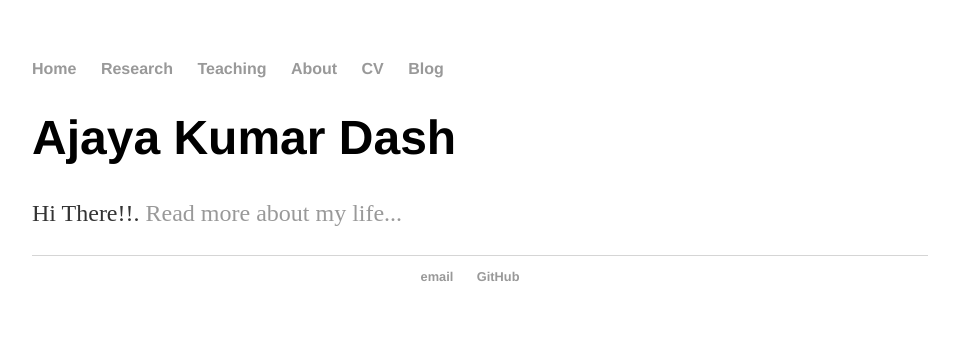
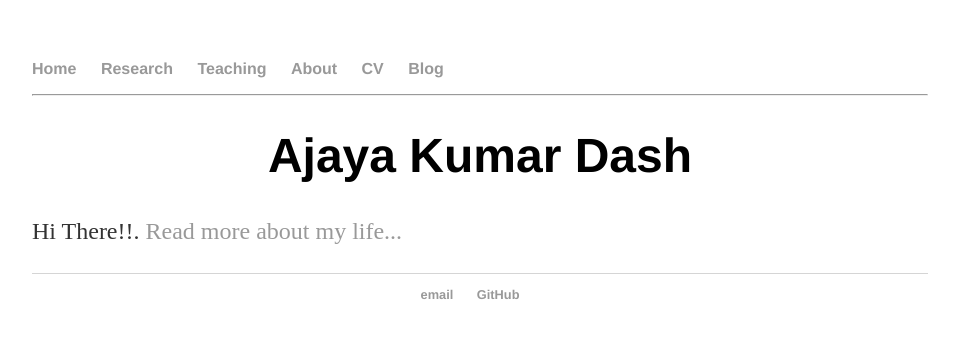
Before and after one commit to dash-ak/dash-ak.github.io, a Jekyll site: the page built from index.html, in a window 1280 px wide. Shown: the top 338 px of the page, without its empty margins (160-1119 px from the left). Built offline with Jekyll 4.4.1, drawn with Linux system fonts in a browser that asks for light colours.

Commit message:
Update index.html

```diff
--- a/index.html
+++ b/index.html
@@ -3,6 +3,7 @@ layout: default
 title: A K Dash's Personal Webpage
 ---
 <div class="blurb">
-	<h1>Ajaya Kumar Dash</h1>
+	<hr>
+	<center><h1>Ajaya Kumar Dash</h1></center>
 	<p>Hi There!!. <a href="/about">Read more about my life...</a></p>
 </div><!-- /.blurb -->
```
